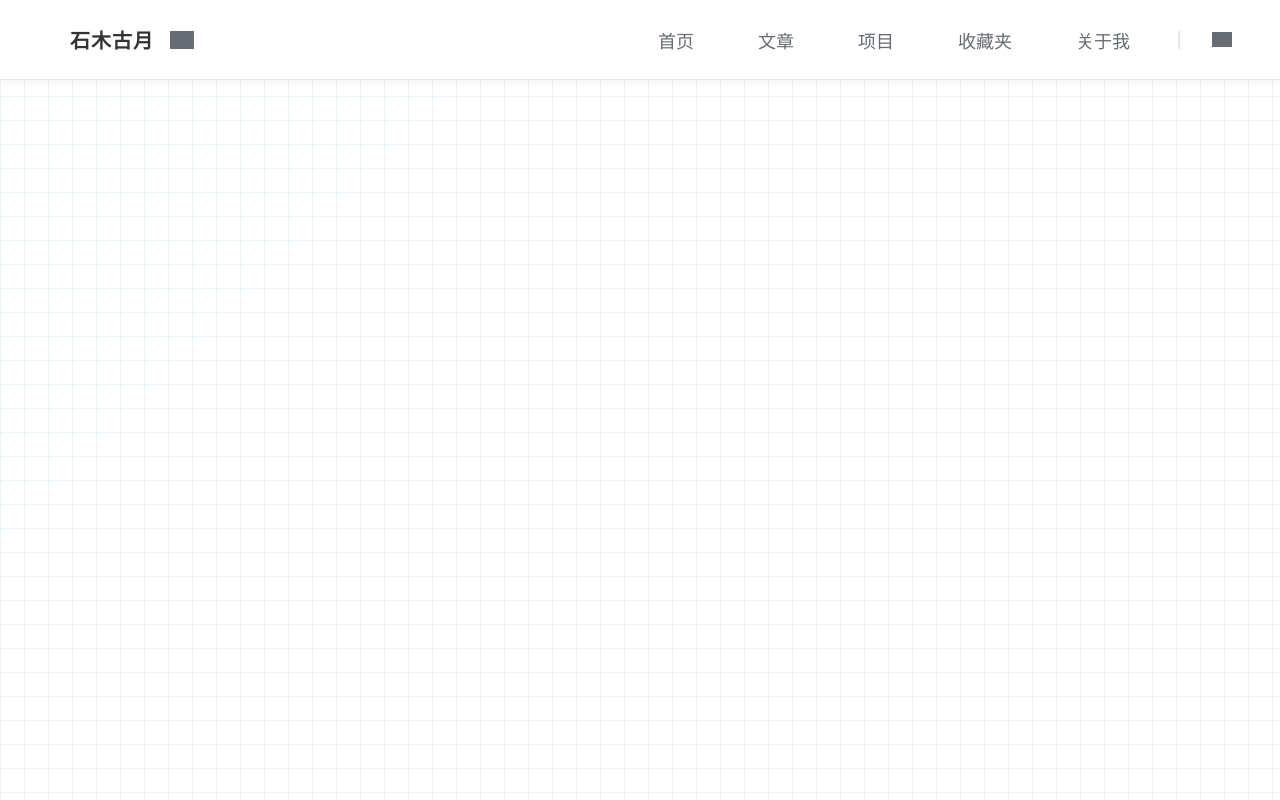
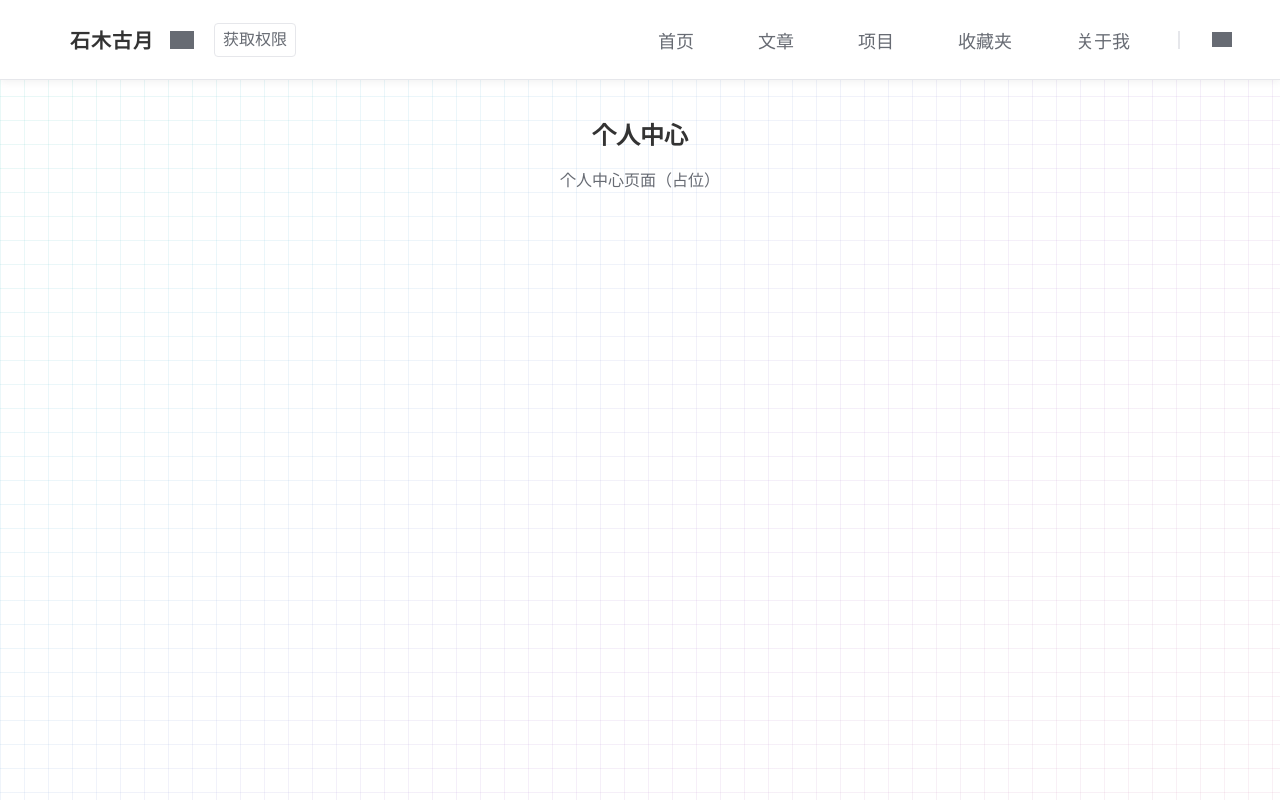
Before and after one commit to ShimuGuyue/shimuguyue.love-new, a Vue app in the folder client/: page /account in a window 1280 px wide. Built offline with nearby package versions, Linux system fonts and the light colour scheme; grey boxes are pictures that could not be loaded.

Commit message:
Feat 登录按钮 + 登录页面 + 个人中心页面

```diff
--- a/client/src/components/NavBar.vue
+++ b/client/src/components/NavBar.vue
@@ -17,6 +17,8 @@ const { isDark, toggle } = useTheme()
       }"
     ></button>
 
+    <RouterLink to="/login" class="header__login-btn">获取权限</RouterLink>
+
     <nav class="header__links">
       <RouterLink to="/" class="header__link">首页</RouterLink>
       <RouterLink to="/docs" class="header__link">文章</RouterLink>
--- a/client/src/css/navbar.css
+++ b/client/src/css/navbar.css
@@ -39,7 +39,7 @@
 .header__theme-btn {
   width: 0.24rem;
   height: 0.24rem;
-  margin-right: auto;
+  margin-right: 0.2rem;
   padding: 0;
   border: none;
   background: none;
@@ -83,6 +83,28 @@
   font-weight: 700;
 }
 
+/* 登录按钮 — 仿宋四字，主题按钮右侧 */
+.header__login-btn {
+  font-family: "FangSong", "仿宋", "FZFS", "STFangsong", serif;
+  font-size: 0.16rem;
+  color: var(--nav-text);
+  text-decoration: none;
+  padding: 0.04rem 0.08rem;
+  margin-right: auto;
+  border: 1px solid var(--nav-border);
+  border-radius: 0.04rem;
+  line-height: 1.5;
+  white-space: nowrap;
+  cursor: pointer;
+  transition: color 300ms, border-color 300ms, background-color 300ms;
+}
+
+.header__login-btn:hover {
+  color: var(--nav-active);
+  border-color: var(--nav-active);
+  background-color: rgba(55, 120, 229, 0.06);
+}
+
 /* 分隔竖线 */
 .header__separator {
   width: 2px;
--- a/client/src/router/index.ts
+++ b/client/src/router/index.ts
@@ -4,6 +4,8 @@ import DocsPage from '../views/DocsPage.vue'
 import ProjectsPage from '../views/ProjectsPage.vue'
 import FavoritesPage from '../views/FavoritesPage.vue'
 import AboutPage from '../views/AboutPage.vue'
+import AccountPage from '../views/AccountPage.vue'
+import LoginPage from '../views/LoginPage.vue'
 
 const router = createRouter({
   history: createWebHistory(import.meta.env.BASE_URL),
@@ -33,6 +35,16 @@ const router = createRouter({
       name: 'about',
       component: AboutPage,
     },
+    {
+      path: '/account',
+      name: 'account',
+      component: AccountPage,
+    },
+    {
+      path: '/login',
+      name: 'login',
+      component: LoginPage,
+    },
   ],
 })
 
--- /dev/null
+++ b/client/src/views/AccountPage.vue
@@ -0,0 +1,27 @@
+<script setup lang="ts">
+</script>
+
+<template>
+  <main class="page">
+    <h1>个人中心</h1>
+    <p>个人中心页面（占位）</p>
+  </main>
+</template>
+
+<style scoped>
+.page {
+  padding-top: 1rem;
+  text-align: center;
+  color: var(--text);
+}
+
+.page h1 {
+  font-size: 0.24rem;
+  margin-bottom: 0.16rem;
+}
+
+.page p {
+  font-size: 0.16rem;
+  color: var(--nav-text);
+}
+</style>
--- /dev/null
+++ b/client/src/views/LoginPage.vue
@@ -0,0 +1,27 @@
+<script setup lang="ts">
+</script>
+
+<template>
+  <main class="page">
+    <h1>登录</h1>
+    <p>登录页面（占位）</p>
+  </main>
+</template>
+
+<style scoped>
+.page {
+  padding-top: 1rem;
+  text-align: center;
+  color: var(--text);
+}
+
+.page h1 {
+  font-size: 0.24rem;
+  margin-bottom: 0.16rem;
+}
+
+.page p {
+  font-size: 0.16rem;
+  color: var(--nav-text);
+}
+</style>
```
Also changed, not shown: 1 other file (tests, documents, lock files or other folders).
